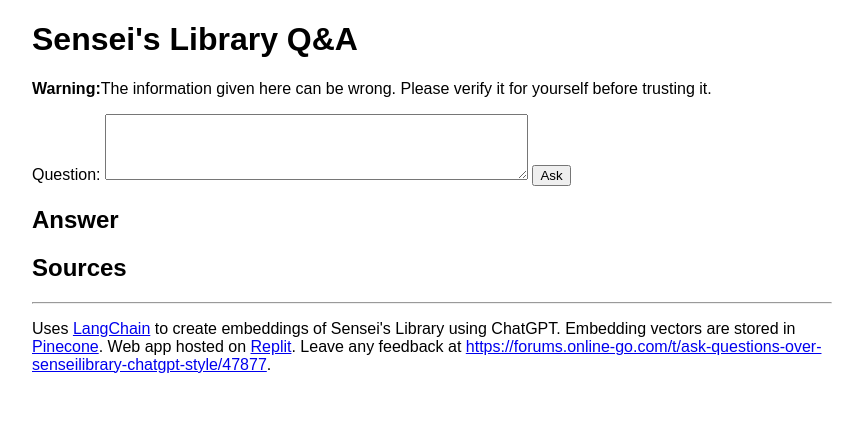
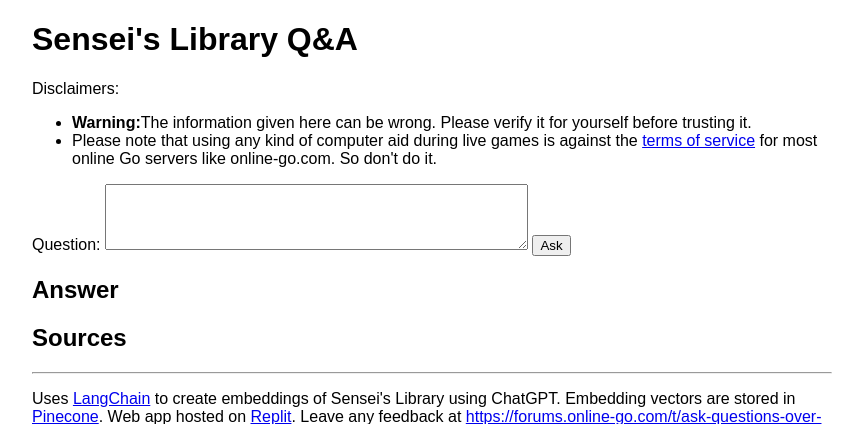
Before and after one commit to emilesilvis/senseis-library-qa, a Flask app: page / in a window 1280 px wide. Shown: the top 424 px of the page, without its empty margins (208-1071 px from the left). Run offline with Flask 2, Linux system fonts and the light colour scheme.

Commit message:
chore: tweaks to index.html

```diff
--- a/templates/index.html
+++ b/templates/index.html
@@ -29,7 +29,16 @@
 </head>
 <body>
     <h1>Sensei's Library Q&A</h1>
-    <p><strong>Warning:</strong>The information given here can be wrong. Please verify it for yourself before trusting it.</p>
+    <p>
+      Disclaimers:
+      <ul>
+        <li><strong>Warning:</strong>The information given here can be wrong. Please verify it for yourself before trusting it.</li>
+        <li>
+          Please note that using any kind of computer aid during live games is against the <a href="https://online-go.com/docs/terms-of-service">terms of service</a> for most online Go servers like online-go.com. So don't do it.
+        </li>
+      </ul>
+    </p>
+
     <form id="qa-form">
         <label for="question">Question:</label>
         <textarea id="question" name="question" rows="4" cols="50" required></textarea>
```
